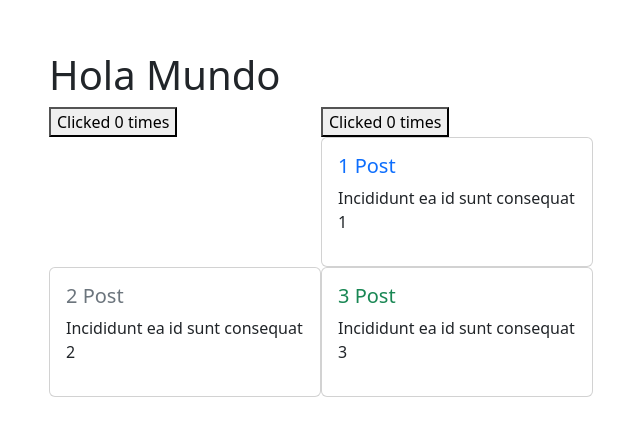
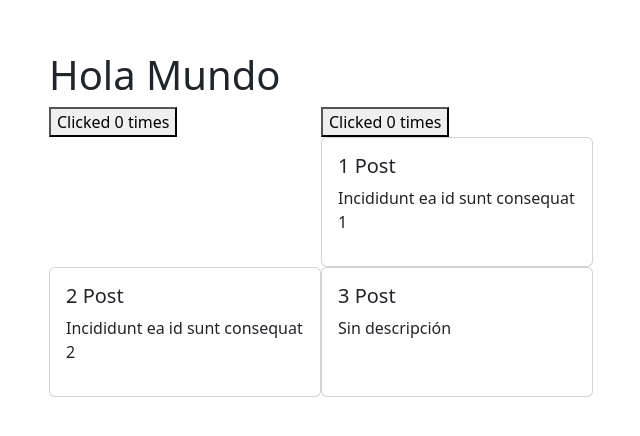
Before and after one commit to Marcelino2017/vue-proyect, a Vue app: page / in a window 1280 px wide. Shown: the part 176-612 px from the top of the page, without its empty margins (15-655 px from the left). Built offline with nearby package versions, Linux system fonts and the light colour scheme.

Commit message:
Props como objeto y default value

```diff
--- a/src/App.vue
+++ b/src/App.vue
@@ -12,23 +12,19 @@ import BlogPost from './components/BlogPost.vue'
     <br>
     <BlogPost
       title="Post"
-      id="1"
+      :id="1"
       body="Incididunt ea id sunt consequat 1"
-      colorText="primary"
     />
 
     <BlogPost
       title="Post"
-      id="2"
+      :id="2"
       body="Incididunt ea id sunt consequat 2"
-      colorText="secondary"
     />
 
     <BlogPost
       title="Post"
-      id="3"
-      body="Incididunt ea id sunt consequat 3"
-      colorText="success"
+      :id="3"
     />
 
 </div>
--- a/src/components/BlogPost.vue
+++ b/src/components/BlogPost.vue
@@ -1,16 +1,22 @@
 <script setup>
 
-defineProps(['title', 'id','body', 'colorText'])
+//defineProps(['title', 'id','body', 'colorText'])
+
+defineProps({
+    title: String,
+    id: Number,
+    body: {
+        type: String,
+        default: "Sin descripción"
+    }
+})
 
 </script>
 
 <template>
     <div class="card">
         <div class="card-body">
-           <h5
-                class="card-title"
-                :class="`text-${colorText}`"
-            >
+            <h5 class="card-title">
                 {{ id }} {{ title }}
             </h5>
            <p>{{ body }}</p>
```
